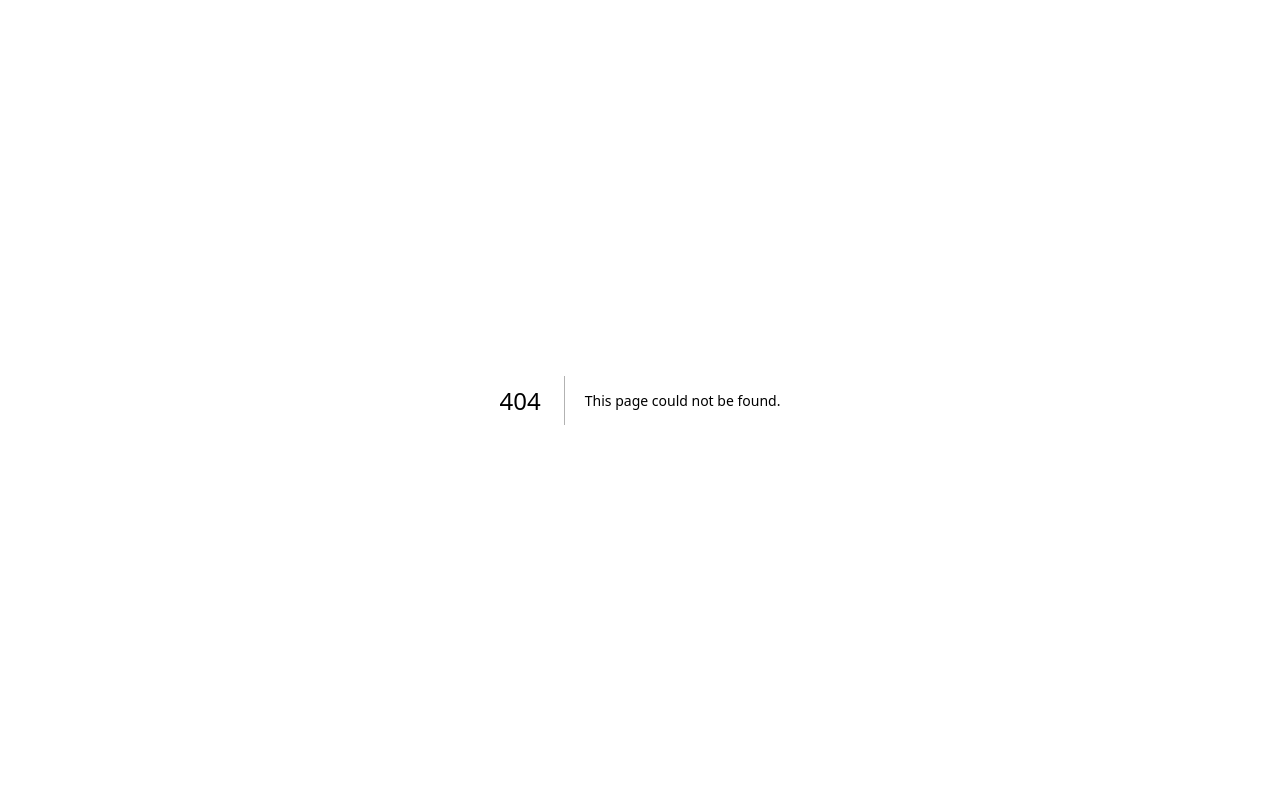
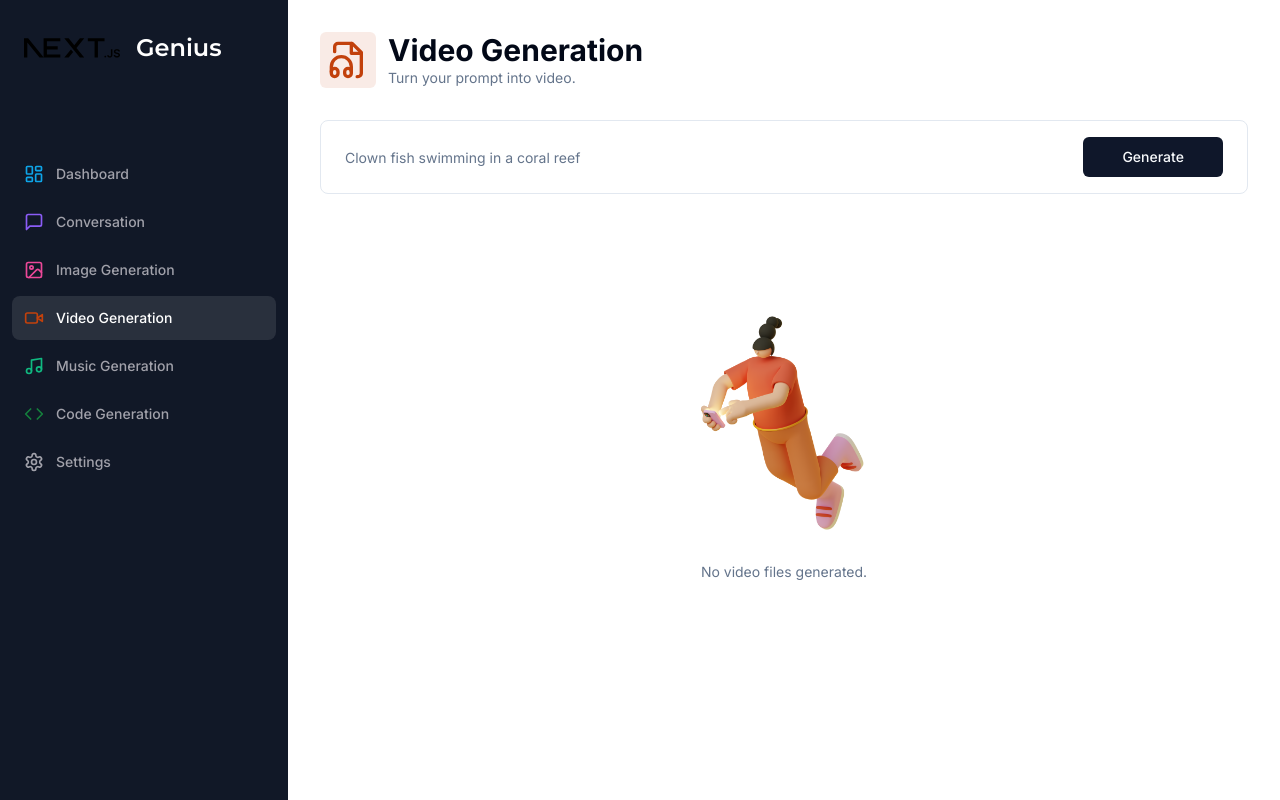
Before and after one commit to BouakkazLotfiG/genius, a Next.js app: page /video in a window 1280 px wide. Before the commit this address had no page. Built offline with nearby package versions, Linux system fonts and the light colour scheme.

Commit message:
Video generator with replicate

```diff
--- /dev/null
+++ b/app/(dashboard)/(routes)/video/constants.ts
@@ -0,0 +1,7 @@
+import * as z from 'zod';
+
+export const formSchema = z.object({
+  prompt: z.string().min(1, {
+    message: 'Music prompt is required',
+  }),
+});
--- /dev/null
+++ b/app/(dashboard)/(routes)/video/page.tsx
@@ -0,0 +1,126 @@
+'use client';
+
+import * as z from 'zod';
+import axios from 'axios';
+import { useState } from 'react';
+import { zodResolver } from '@hookform/resolvers/zod';
+import { useForm } from 'react-hook-form';
+// import { toast } from "react-hot-toast";
+import { FileAudio } from 'lucide-react';
+import { useRouter } from 'next/navigation';
+
+import { Heading } from '@/components/heading';
+import { Button } from '@/components/ui/button';
+import { Input } from '@/components/ui/input';
+import { Form, FormControl, FormField, FormItem } from '@/components/ui/form';
+
+// import { useProModal } from "@/hooks/use-pro-modal";
+
+import { formSchema } from './constants';
+import { Loader } from '@/components/Loader';
+import { Empty } from '@/components/Empty';
+
+const VideoPage = () => {
+  const router = useRouter();
+  // const proModal = useProModal();
+  const [video, setVideo] = useState<string>();
+
+  const form = useForm<z.infer<typeof formSchema>>({
+    resolver: zodResolver(formSchema),
+    defaultValues: {
+      prompt: '',
+    },
+  });
+
+  const isLoading = form.formState.isSubmitting;
+
+  const onSubmit = async (values: z.infer<typeof formSchema>) => {
+    try {
+      setVideo(undefined);
+
+      const response = await axios.post('/api/video', values);
+
+      setVideo(response.data[0]);
+      form.reset();
+    } catch (error: any) {
+      if (error?.response?.status === 403) {
+        // proModal.onOpen();
+      } else {
+        // toast.error("Something went wrong.");
+      }
+    } finally {
+      router.refresh();
+    }
+  };
+
+  return (
+    <div>
+      <Heading
+        title='Video Generation'
+        description='Turn your prompt into video.'
+        icon={FileAudio}
+        iconColor='text-orange-700'
+        bgColor='bg-orange-700/10'
+      />
+      <div className='px-4 lg:px-8'>
+        <Form {...form}>
+          <form
+            onSubmit={form.handleSubmit(onSubmit)}
+            className='
+              rounded-lg
+              border
+              w-full
+              p-4
+              px-3
+              md:px-6
+              focus-within:shadow-sm
+              grid
+              grid-cols-12
+              gap-2
+            '
+          >
+            <FormField
+              name='prompt'
+              render={({ field }) => (
+                <FormItem className='col-span-12 lg:col-span-10'>
+                  <FormControl className='m-0 p-0'>
+                    <Input
+                      className='border-0 outline-none focus-visible:ring-0 focus-visible:ring-transparent'
+                      disabled={isLoading}
+                      placeholder='Clown fish swimming in a coral reef'
+                      {...field}
+                    />
+                  </FormControl>
+                </FormItem>
+              )}
+            />
+            <Button
+              className='col-span-12 lg:col-span-2 w-full'
+              type='submit'
+              disabled={isLoading}
+              size='icon'
+            >
+              Generate
+            </Button>
+          </form>
+        </Form>
+        {isLoading && (
+          <div className='p-20'>
+            <Loader />
+          </div>
+        )}
+        {!video && !isLoading && <Empty label='No video files generated.' />}
+        {video && (
+          <video
+            controls
+            className='w-full aspect-video mt-8 rounded-lg border bg-black'
+          >
+            <source src={video} />
+          </video>
+        )}
+      </div>
+    </div>
+  );
+};
+
+export default VideoPage;
--- /dev/null
+++ b/app/api/video/route.ts
@@ -0,0 +1,51 @@
+import Replicate from 'replicate';
+import { auth } from '@clerk/nextjs';
+import { NextResponse } from 'next/server';
+
+// import { incrementApiLimit, checkApiLimit } from "@/lib/api-limit";
+// import { checkSubscription } from "@/lib/subscription";
+
+const replicate = new Replicate({
+  auth: process.env.REPLICATE_API_TOKEN!,
+});
+
+export async function POST(req: Request) {
+  try {
+    const { userId } = auth();
+    const body = await req.json();
+    const { prompt } = body;
+
+    if (!userId) {
+      return new NextResponse('Unauthorized', { status: 401 });
+    }
+
+    if (!prompt) {
+      return new NextResponse('Prompt is required', { status: 400 });
+    }
+
+    // const freeTrial = await checkApiLimit();
+    // const isPro = await checkSubscription();
+
+    // if (!freeTrial && !isPro) {
+    //   return new NextResponse("Free trial has expired. Please upgrade to pro.", { status: 403 });
+    // }
+
+    const response = await replicate.run(
+      'anotherjesse/zeroscope-v2-xl:71996d331e8ede8ef7bd76eba9fae076d31792e4ddf4ad057779b443d6aea62f',
+      {
+        input: {
+          prompt,
+        },
+      }
+    );
+
+    // if (!isPro) {
+    //   await incrementApiLimit();
+    // }
+
+    return NextResponse.json(response);
+  } catch (error) {
+    console.log('[VIDEO_ERROR]', error);
+    return new NextResponse('Internal Error', { status: 500 });
+  }
+}
--- a/package.json
+++ b/package.json
@@ -39,5 +39,8 @@
     "tailwindcss-animate": "^1.0.6",
     "typescript": "5.1.6",
     "zod": "^3.21.4"
+  },
+  "devDependencies": {
+    "prisma": "^5.1.0"
   }
 }
```
Also changed, not shown: 1 other file (tests, documents, lock files or other folders).
